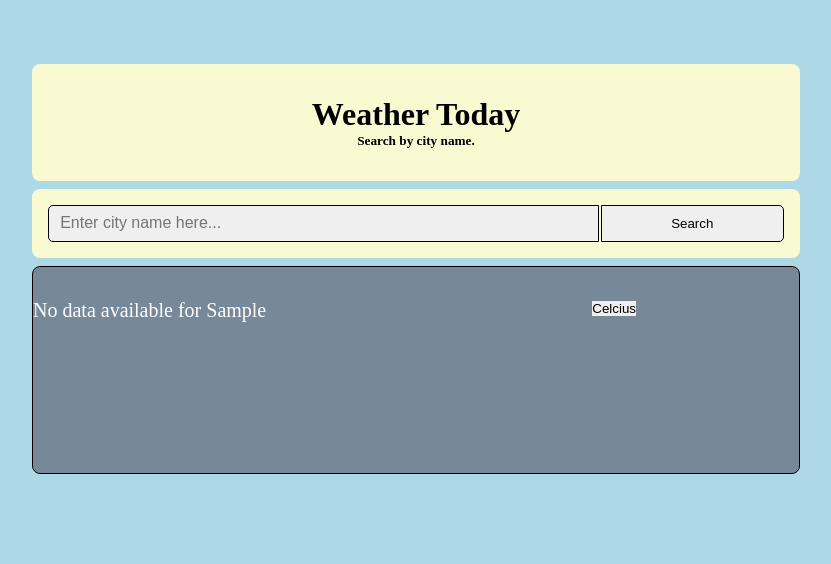
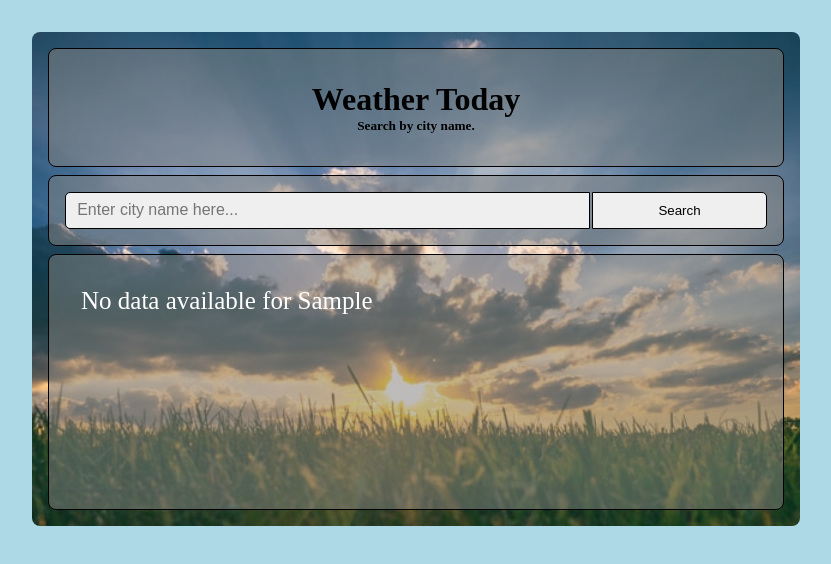
Before and after one commit to praz99/JS_Weather-app, a website built with webpack: page dist/index.html in a window 1280 px wide. Both pictures are taken after typing "Sample" into the empty fields and a click on the button "Search". Shown: the whole page, without its empty margins (224-1055 px from the left). Built offline with nearby package versions, Linux system fonts and the light colour scheme; no server answers.

Commit message:
add background and other styling

```diff
--- a/src/input.js
+++ b/src/input.js
@@ -3,6 +3,7 @@ import Weather from './logic';
 const newForm = document.querySelector('[data-search-city-form]');
 const cityInput = document.querySelector('[data-city-name-input]');
 
+const showWeatherContainer = document.querySelector('[data-display-weather-container]');
 const switchBtn = document.querySelector('[data-switch-unit]');
 
 const LOCAL_STORAGE_CITY_NAME = 'weather.city';
@@ -35,6 +36,7 @@ const getCity = () => {
     const cityName = cityInput.value;
     localStorage.setItem(LOCAL_STORAGE_CITY_NAME, JSON.stringify(cityName));
     Weather(cityName, getUnit());
+    showWeatherContainer.style.display = 'flex';
     newForm.reset();
   });
 };
--- a/src/logic.js
+++ b/src/logic.js
@@ -7,6 +7,8 @@ const showTempFeel = document.querySelector('[data-show-temp-feel]');
 const showTempMax = document.querySelector('[data-show-temp-max]');
 const showTempMin = document.querySelector('[data-show-temp-min]');
 const showWind = document.querySelector('[data-show-wind]');
+
+const switchButton = document.querySelector('[data-switch-unit]');
 
 const api_key = '108f7da063795b7306e8b024f6068b48';
 
@@ -32,8 +34,10 @@ const getWeather = async(city, unit) => {
     showTempMax.innerText = `Max: ${Math.round(getData.main.temp_max)}\xB0${showTempUnit}`;
     showTempMin.innerText = `Min: ${Math.round(getData.main.temp_min)}\xB0${showTempUnit}`;
     showWind.innerText = `Wind: ${getData.wind.speed} ${showWindUnit}`;
+    switchButton.style.display = 'block';
   } catch(err) {
     showCity.innerText = `No data available for ${city}`;
+    switchButton.style.display = 'none';
     showCountry.innerText = '';
     showWeatherMain.innerText = '';
     showWeatherDesc.innerText = '';
--- a/src/style.css
+++ b/src/style.css
@@ -9,27 +9,36 @@
 
 body {
   background: lightblue;
+  margin: 0 auto;
 }
 
 .container {
   text-align: center;
   width: 60%;
-  margin: 0 auto;
   border-radius: 8px;
+  background-image: url('./img/aaron-burden-BTubi6qaY6Q-unsplash.jpg');
+  background-repeat: no-repeat;
+  background-size: cover;
+  padding: 1em;
+  position: fixed;
+  top: 2em;
+  left: 16em;
 }
 
 header {
-  background: lightgoldenrodyellow;
+  border: 1px solid black;
+  background: rgba(131, 131, 128, 0.5);
   border-radius: 8px;
-  margin: 4em 0 0.5em 0;
+  margin-bottom:0.5em;
   padding: 2em;
 }
 
 .form-container {
-  background: lightgoldenrodyellow;
+  background: rgba(131, 131, 128, 0.5);
   border-radius: 8px;
   padding: 1em;
   margin-bottom: 0.5em;
+  border: 1px solid black;
 }
 
 .form-search-city {
@@ -54,32 +63,35 @@ header {
 }
 
 .name-city-input:focus,
-.btn-city-input:focus {
+.btn-city-input:focus,
+.switch-unit:focus {
   outline: none;
 }
 
-.btn-city-input:hover {
+.btn-city-input:hover,
+.switch-unit:hover {
   background: rgb(220 233 236);
 }
 
 .display-weather {
   border: 1px solid black;
-  background: lightslategrey;
+  background: rgba(131, 131, 128, 0.5);
   border-radius: 8px;
-  height: 13em;
-  padding: 2em 0 1em 0;
-
-  display: flex;
+  height: 16em;
+  padding: 2em;
   justify-content: space-between;
   color: white;
+
+  display: none;
 }
 
 .show-country {
   font-size: 14px;
 }
 
-.show-city {
-  font-size: 20px;
+.show-city,
+.main-weather-info .main {
+  font-size: 25px;
 }
 
 .main-weather-temp {
@@ -89,3 +101,7 @@ header {
 .main-temp {
   font-size: 6em;
 }
+
+.switch-unit {
+  padding: 8px;
+}
```
Also changed, not shown: dist/bundle.js, dist/c2bfa39a2c4d82866428d5087652626d.jpg (added), src/img/aaron-burden-BTubi6qaY6Q-unsplash.jpg (added).
